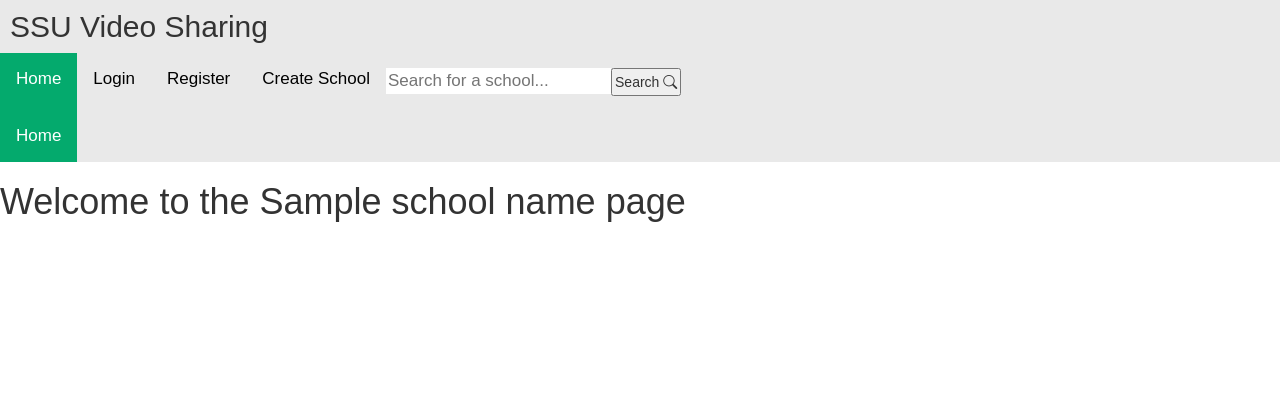
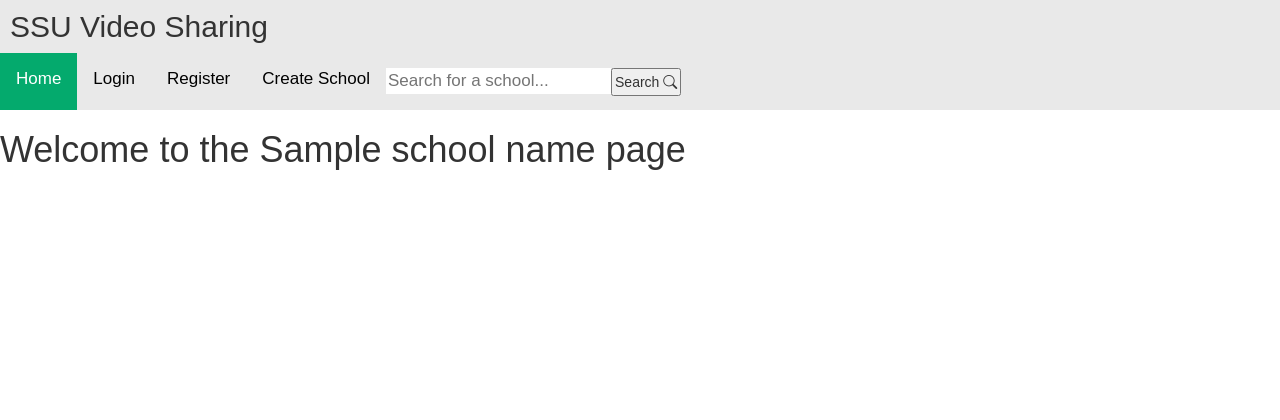
Before and after one commit to WickMod/Object-Oriented-Programming-Application, a Flask app: template Full_Stack_Example/Full_Stack_Example/app/templates/schoolname.html in a window 1280 px wide. Shown: the top 420 px of the page. Run offline with Flask 2, Linux system fonts and the light colour scheme; the template is opened without the code that fills it: most values are stand-ins (such as "Sample title", 1, 10 or a date in 2020); some libraries are stand-ins or nearby versions.

Commit message:
Remove Redudancy in schoolname.html

```diff
--- a/Full_Stack_Example/Full_Stack_Example/app/templates/schoolname.html
+++ b/Full_Stack_Example/Full_Stack_Example/app/templates/schoolname.html
@@ -1,11 +1,6 @@
 {% extends "layout.html" %}
 {% block body %}
 
-<div class="topnav">
-    <a class="active" href="/">Home</a>
-</div>
-
 <h1>Welcome to the {{ schoolName }} page</h1>
 
-
 {% endblock %}
```
